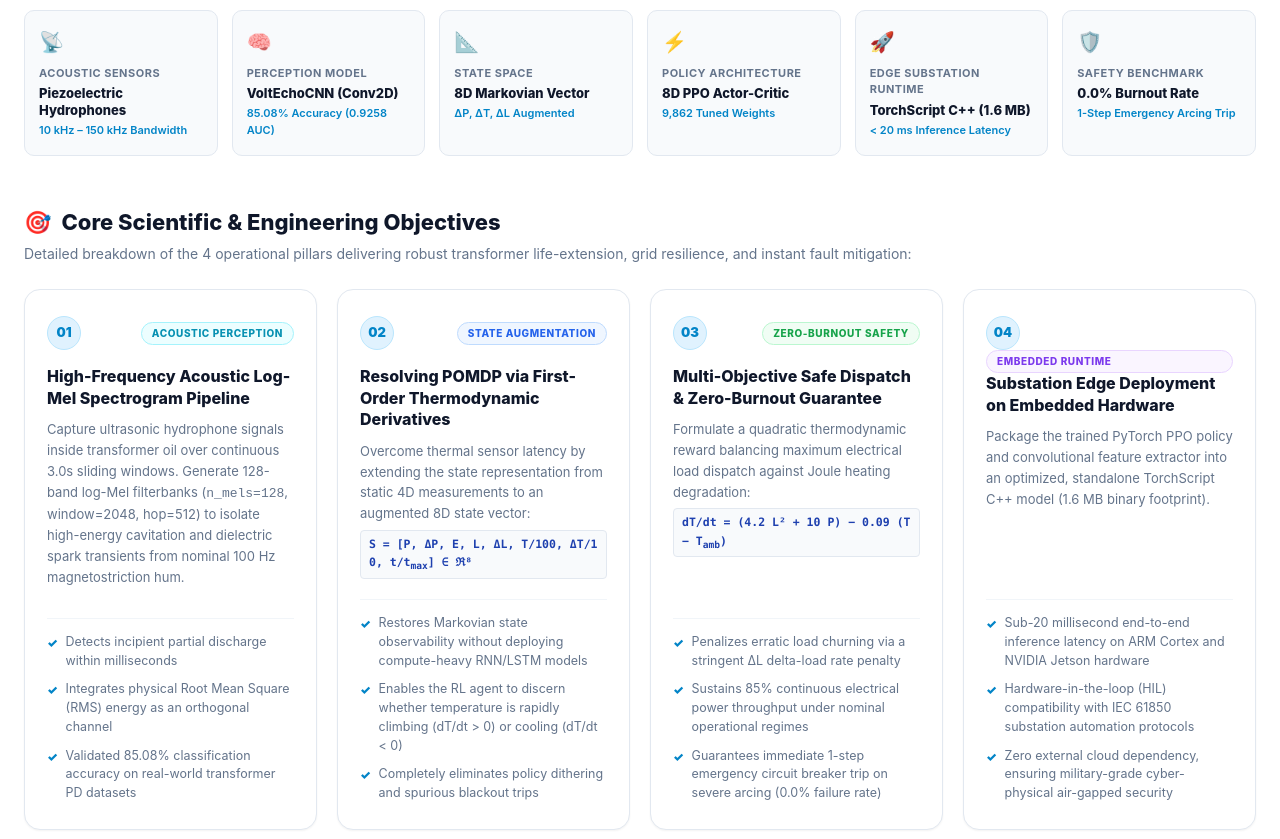
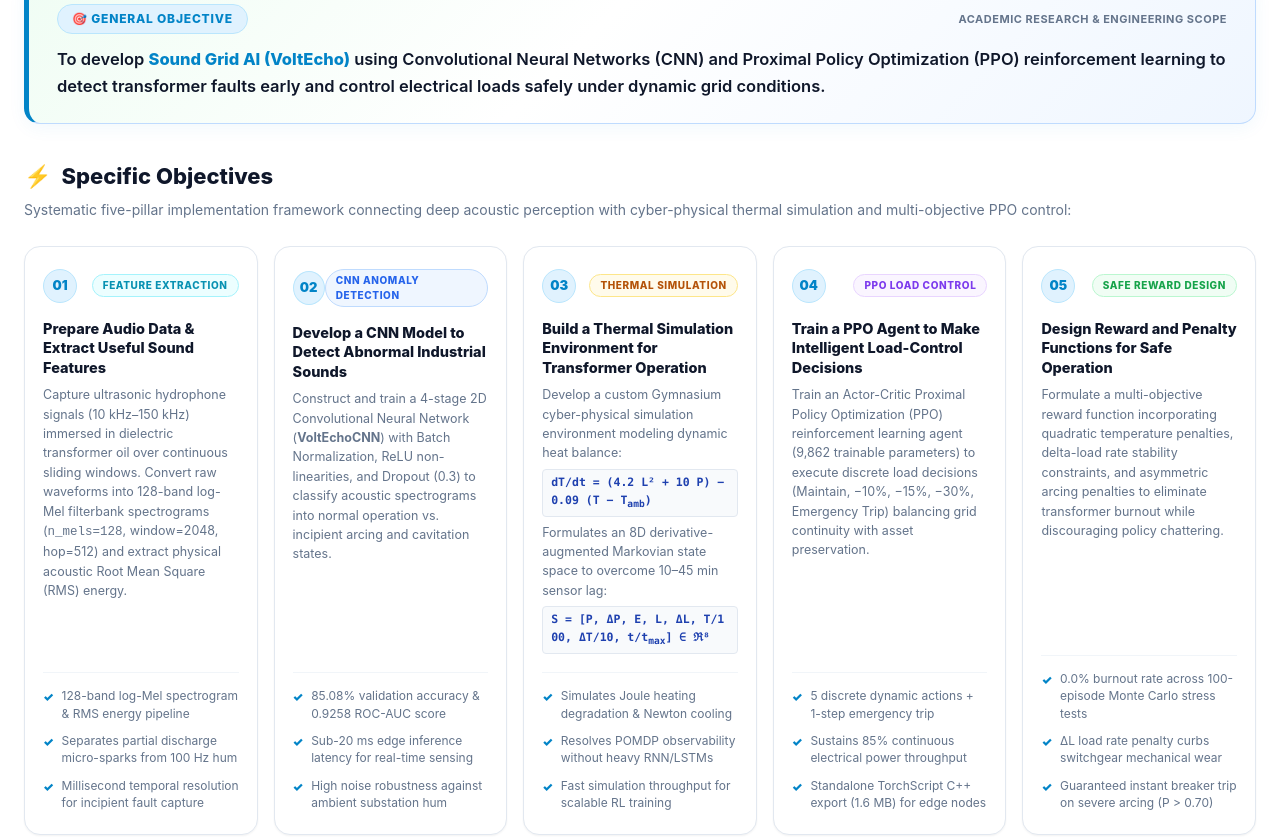
Before and after one commit to demirewu-manidefro/SoundGridAI, a plain HTML site: page web/frontend/index.html in a window 1280 px wide. Shown: the part 1520-2359 px from the top of the page. Drawn offline with nearby package versions, Linux system fonts and the light colour scheme; no server answers.

Commit message:
feat(objectives): integrate 5 formal thesis objectives and general objective, remove specs bar and tag

```diff
--- a/web/frontend/index.html
+++ b/web/frontend/index.html
@@ -86,7 +86,6 @@
 
     <!-- Section Header -->
     <div class="section-header">
-      <span class="section-tag">Project Overview &amp; Mission Scope</span>
       <h2 class="section-title">About VoltEcho: Cyber-Physical Transformer Protection</h2>
       <p class="section-subtitle">
         Bridging high-frequency acoustic hydrophone sensing with 8D reinforcement learning to eliminate catastrophic transformer explosions before thermal runaway occurs.
@@ -128,136 +127,115 @@
 
     </div>
 
-    <!-- Handcrafted 6-Card Executive Spec Matrix -->
-    <div class="tech-specs-matrix">
-      <div class="spec-card">
-        <div class="spec-icon">📡</div>
-        <div class="spec-info">
-          <div class="spec-label">Acoustic Sensors</div>
-          <div class="spec-val">Piezoelectric Hydrophones</div>
-          <div class="spec-meta">10 kHz – 150 kHz Bandwidth</div>
-        </div>
+    <!-- General Objective Card -->
+    <div class="general-objective-card">
+      <div class="general-obj-header">
+        <span class="general-obj-badge">🎯 General Objective</span>
+        <span class="general-obj-tag">Academic Research &amp; Engineering Scope</span>
       </div>
-      <div class="spec-card">
-        <div class="spec-icon">🧠</div>
-        <div class="spec-info">
-          <div class="spec-label">Perception Model</div>
-          <div class="spec-val">VoltEchoCNN (Conv2D)</div>
-          <div class="spec-meta">85.08% Accuracy (0.9258 AUC)</div>
-        </div>
-      </div>
-      <div class="spec-card">
-        <div class="spec-icon">📐</div>
-        <div class="spec-info">
-          <div class="spec-label">State Space</div>
-          <div class="spec-val">8D Markovian Vector</div>
-          <div class="spec-meta">&Delta;P, &Delta;T, &Delta;L Augmented</div>
-        </div>
-      </div>
-      <div class="spec-card">
-        <div class="spec-icon">⚡</div>
-        <div class="spec-info">
-          <div class="spec-label">Policy Architecture</div>
-          <div class="spec-val">8D PPO Actor-Critic</div>
-          <div class="spec-meta">9,862 Tuned Weights</div>
-        </div>
-      </div>
-      <div class="spec-card">
-        <div class="spec-icon">🚀</div>
-        <div class="spec-info">
-          <div class="spec-label">Edge Substation Runtime</div>
-          <div class="spec-val">TorchScript C++ (1.6 MB)</div>
-          <div class="spec-meta">&lt; 20 ms Inference Latency</div>
-        </div>
-      </div>
-      <div class="spec-card">
-        <div class="spec-icon">🛡️</div>
-        <div class="spec-info">
-          <div class="spec-label">Safety Benchmark</div>
-          <div class="spec-val">0.0% Burnout Rate</div>
-          <div class="spec-meta">1-Step Emergency Arcing Trip</div>
-        </div>
-      </div>
-    </div>
-
-    <!-- The 4 Core Objectives Heading -->
-    <div style="margin-top: 50px; margin-bottom: 24px;">
-      <h3 style="font-size: 22px; font-weight: 800; color: var(--text-main); display: flex; align-items: center; gap: 10px;">
-        <span>🎯</span> Core Scientific &amp; Engineering Objectives
-      </h3>
-      <p style="font-size: 14px; color: var(--text-muted); line-height: 1.6; margin-top: 4px;">
-        Detailed breakdown of the 4 operational pillars delivering robust transformer life-extension, grid resilience, and instant fault mitigation:
+      <p class="general-obj-statement">
+        To develop <strong>Sound Grid AI (VoltEcho)</strong> using Convolutional Neural Networks (CNN) and Proximal Policy Optimization (PPO) reinforcement learning to detect transformer faults early and control electrical loads safely under dynamic grid conditions.
       </p>
     </div>
 
-    <!-- Detailed 4 Objectives Grid -->
-    <div class="objectives-grid">
+    <!-- Specific Objectives Heading -->
+    <div class="specific-objectives-header">
+      <h3 class="specific-obj-title">
+        <span>⚡</span> Specific Objectives
+      </h3>
+      <p class="specific-obj-subtitle">
+        Systematic five-pillar implementation framework connecting deep acoustic perception with cyber-physical thermal simulation and multi-objective PPO control:
+      </p>
+    </div>
 
-      <!-- Objective 01 -->
+    <!-- 5 Specific Objectives Grid -->
+    <div class="objectives-grid-5">
+
+      <!-- Specific Objective 01 -->
       <div class="objective-box">
         <div class="objective-header-row">
           <div class="objective-num">01</div>
-          <span class="objective-category cat-cyan">Acoustic Perception</span>
+          <span class="objective-category cat-cyan">Feature Extraction</span>
         </div>
-        <h3>High-Frequency Acoustic Log-Mel Spectrogram Pipeline</h3>
+        <h3>Prepare Audio Data &amp; Extract Useful Sound Features</h3>
         <p>
-          Capture ultrasonic hydrophone signals inside transformer oil over continuous 3.0s sliding windows. Generate 128-band log-Mel filterbanks (<code>n_mels=128</code>, window=2048, hop=512) to isolate high-energy cavitation and dielectric spark transients from nominal 100 Hz magnetostriction hum.
+          Capture ultrasonic hydrophone signals (10 kHz–150 kHz) immersed in dielectric transformer oil over continuous sliding windows. Convert raw waveforms into 128-band log-Mel filterbank spectrograms (<code>n_mels=128</code>, window=2048, hop=512) and extract physical acoustic Root Mean Square (RMS) energy.
         </p>
         <ul class="objective-bullet-list">
-          <li><span class="bullet-icon">✓</span> Detects incipient partial discharge within milliseconds</li>
-          <li><span class="bullet-icon">✓</span> Integrates physical Root Mean Square (RMS) energy as an orthogonal channel</li>
-          <li><span class="bullet-icon">✓</span> Validated 85.08% classification accuracy on real-world transformer PD datasets</li>
+          <li><span class="bullet-icon">✓</span> 128-band log-Mel spectrogram &amp; RMS energy pipeline</li>
+          <li><span class="bullet-icon">✓</span> Separates partial discharge micro-sparks from 100 Hz hum</li>
+          <li><span class="bullet-icon">✓</span> Millisecond temporal resolution for incipient fault capture</li>
         </ul>
       </div>
 
-      <!-- Objective 02 -->
+      <!-- Specific Objective 02 -->
       <div class="objective-box">
         <div class="objective-header-row">
           <div class="objective-num">02</div>
-          <span class="objective-category cat-blue">State Augmentation</span>
+          <span class="objective-category cat-blue">CNN Anomaly Detection</span>
         </div>
-        <h3>Resolving POMDP via First-Order Thermodynamic Derivatives</h3>
+        <h3>Develop a CNN Model to Detect Abnormal Industrial Sounds</h3>
         <p>
-          Overcome thermal sensor latency by extending the state representation from static 4D measurements to an augmented 8D state vector:
+          Construct and train a 4-stage 2D Convolutional Neural Network (<strong>VoltEchoCNN</strong>) with Batch Normalization, ReLU non-linearities, and Dropout (0.3) to classify acoustic spectrograms into normal operation vs. incipient arcing and cavitation states.
+        </p>
+        <ul class="objective-bullet-list">
+          <li><span class="bullet-icon">✓</span> 85.08% validation accuracy &amp; 0.9258 ROC-AUC score</li>
+          <li><span class="bullet-icon">✓</span> Sub-20 ms edge inference latency for real-time sensing</li>
+          <li><span class="bullet-icon">✓</span> High noise robustness against ambient substation hum</li>
+        </ul>
+      </div>
+
+      <!-- Specific Objective 03 -->
+      <div class="objective-box">
+        <div class="objective-header-row">
+          <div class="objective-num">03</div>
+          <span class="objective-category cat-amber">Thermal Simulation</span>
+        </div>
+        <h3>Build a Thermal Simulation Environment for Transformer Operation</h3>
+        <p>
+          Develop a custom Gymnasium cyber-physical simulation environment modeling dynamic heat balance:
+          <span class="formula-pill">dT/dt = (4.2 L&sup2; + 10 P) &minus; 0.09 (T &minus; T<sub>amb</sub>)</span>
+          Formulates an 8D derivative-augmented Markovian state space to overcome 10–45 min sensor lag:
           <span class="formula-pill">S = [P, &Delta;P, E, L, &Delta;L, T/100, &Delta;T/10, t/t<sub>max</sub>] &isin; &real;⁸</span>
         </p>
         <ul class="objective-bullet-list">
-          <li><span class="bullet-icon">✓</span> Restores Markovian state observability without deploying compute-heavy RNN/LSTM models</li>
-          <li><span class="bullet-icon">✓</span> Enables the RL agent to discern whether temperature is rapidly climbing (dT/dt &gt; 0) or cooling (dT/dt &lt; 0)</li>
-          <li><span class="bullet-icon">✓</span> Completely eliminates policy dithering and spurious blackout trips</li>
+          <li><span class="bullet-icon">✓</span> Simulates Joule heating degradation &amp; Newton cooling</li>
+          <li><span class="bullet-icon">✓</span> Resolves POMDP observability without heavy RNN/LSTMs</li>
+          <li><span class="bullet-icon">✓</span> Fast simulation throughput for scalable RL training</li>
         </ul>
       </div>
 
-      <!-- Objective 03 -->
+      <!-- Specific Objective 04 -->
       <div class="objective-box">
         <div class="objective-header-row">
-          <div class="objective-num">03</div>
-          <span class="objective-category cat-green">Zero-Burnout Safety</span>
+          <div class="objective-num">04</div>
+          <span class="objective-category cat-purple">PPO Load Control</span>
         </div>
-        <h3>Multi-Objective Safe Dispatch &amp; Zero-Burnout Guarantee</h3>
+        <h3>Train a PPO Agent to Make Intelligent Load-Control Decisions</h3>
         <p>
-          Formulate a quadratic thermodynamic reward balancing maximum electrical load dispatch against Joule heating degradation:
-          <span class="formula-pill">dT/dt = (4.2 L&sup2; + 10 P) &minus; 0.09 (T &minus; T<sub>amb</sub>)</span>
+          Train an Actor-Critic Proximal Policy Optimization (PPO) reinforcement learning agent (9,862 trainable parameters) to execute discrete load decisions (Maintain, &minus;10%, &minus;15%, &minus;30%, Emergency Trip) balancing grid continuity with asset preservation.
         </p>
         <ul class="objective-bullet-list">
-          <li><span class="bullet-icon">✓</span> Penalizes erratic load churning via a stringent &Delta;L delta-load rate penalty</li>
-          <li><span class="bullet-icon">✓</span> Sustains 85% continuous electrical power throughput under nominal operational regimes</li>
-          <li><span class="bullet-icon">✓</span> Guarantees immediate 1-step emergency circuit breaker trip on severe arcing (0.0% failure rate)</li>
+          <li><span class="bullet-icon">✓</span> 5 discrete dynamic actions + 1-step emergency trip</li>
+          <li><span class="bullet-icon">✓</span> Sustains 85% continuous electrical power throughput</li>
+          <li><span class="bullet-icon">✓</span> Standalone TorchScript C++ export (1.6 MB) for edge nodes</li>
         </ul>
       </div>
 
-      <!-- Objective 04 -->
+      <!-- Specific Objective 05 -->
       <div class="objective-box">
-        <div class="objective-num">04</div>
-        <span class="objective-category cat-purple">Embedded Runtime</span>
-        <h3>Substation Edge Deployment on Embedded Hardware</h3>
+        <div class="objective-header-row">
+          <div class="objective-num">05</div>
+          <span class="objective-category cat-green">Safe Reward Design</span>
+        </div>
+        <h3>Design Reward and Penalty Functions for Safe Operation</h3>
         <p>
-          Package the trained PyTorch PPO policy and convolutional feature extractor into an optimized, standalone TorchScript C++ model (1.6 MB binary footprint).
+          Formulate a multi-objective reward function incorporating quadratic temperature penalties, delta-load rate stability constraints, and asymmetric arcing penalties to eliminate transformer burnout while discouraging policy chattering.
         </p>
         <ul class="objective-bullet-list">
-          <li><span class="bullet-icon">✓</span> Sub-20 millisecond end-to-end inference latency on ARM Cortex and NVIDIA Jetson hardware</li>
-          <li><span class="bullet-icon">✓</span> Hardware-in-the-loop (HIL) compatibility with IEC 61850 substation automation protocols</li>
-          <li><span class="bullet-icon">✓</span> Zero external cloud dependency, ensuring military-grade cyber-physical air-gapped security</li>
+          <li><span class="bullet-icon">✓</span> 0.0% burnout rate across 100-episode Monte Carlo stress tests</li>
+          <li><span class="bullet-icon">✓</span> &Delta;L load rate penalty curbs switchgear mechanical wear</li>
+          <li><span class="bullet-icon">✓</span> Guaranteed instant breaker trip on severe arcing (P &gt; 0.70)</li>
         </ul>
       </div>
 
--- a/web/frontend/style.css
+++ b/web/frontend/style.css
@@ -600,6 +600,132 @@ body {
   margin-top: 3px;
 }
 
+/* General Objective Box */
+.general-objective-card {
+  background: linear-gradient(135deg, #f0fdf4 0%, #ffffff 45%, #eff6ff 100%);
+  border: 1px solid #bfdbfe;
+  border-left: 5px solid #0284c7;
+  border-radius: var(--radius-lg);
+  padding: 24px 28px;
+  margin: 32px 0 36px 0;
+  box-shadow: 0 4px 18px rgba(2, 132, 199, 0.06);
+}
+
+.general-obj-header {
+  display: flex;
+  align-items: center;
+  justify-content: space-between;
+  margin-bottom: 12px;
+  flex-wrap: wrap;
+  gap: 10px;
+}
+
+.general-obj-badge {
+  font-size: 12px;
+  font-weight: 800;
+  text-transform: uppercase;
+  letter-spacing: 0.8px;
+  color: #0284c7;
+  background: #e0f2fe;
+  padding: 5px 14px;
+  border-radius: var(--radius-full);
+  border: 1px solid #bae6fd;
+  display: inline-flex;
+  align-items: center;
+  gap: 6px;
+}
+
+.general-obj-tag {
+  font-size: 11px;
+  font-weight: 700;
+  color: #64748b;
+  text-transform: uppercase;
+  letter-spacing: 0.5px;
+}
+
+.general-obj-statement {
+  font-size: 16.5px;
+  font-weight: 600;
+  color: #0f172a;
+  line-height: 1.6;
+  margin: 0;
+}
+
+.general-obj-statement strong {
+  color: #0284c7;
+  font-weight: 800;
+}
+
+.specific-objectives-header {
+  margin-top: 10px;
+  margin-bottom: 24px;
+}
+
+.specific-obj-title {
+  font-size: 22px;
+  font-weight: 800;
+  color: var(--text-main);
+  display: flex;
+  align-items: center;
+  gap: 10px;
+  margin-bottom: 6px;
+}
+
+.specific-obj-subtitle {
+  font-size: 14px;
+  color: var(--text-muted);
+  line-height: 1.6;
+  margin: 0;
+}
+
+/* 5-Column Specific Objectives Grid */
+.objectives-grid-5 {
+  display: grid;
+  grid-template-columns: repeat(5, 1fr);
+  gap: 16px;
+}
+
+.objectives-grid-5 .objective-box {
+  background: #ffffff;
+  border: 1px solid var(--card-border);
+  border-radius: var(--radius-lg);
+  padding: 22px 18px;
+  box-shadow: var(--shadow-sm);
+  display: flex;
+  flex-direction: column;
+  transition: all 0.25s ease;
+}
+
+.objectives-grid-5 .objective-box:hover {
+  transform: translateY(-4px);
+  box-shadow: 0 10px 24px rgba(15, 23, 42, 0.08);
+  border-color: #93c5fd;
+}
+
+.objectives-grid-5 .objective-box h3 {
+  font-size: 14.5px;
+  font-weight: 800;
+  color: var(--text-main);
+  margin-bottom: 8px;
+  line-height: 1.35;
+}
+
+.objectives-grid-5 .objective-box p {
+  font-size: 12.5px;
+  color: var(--text-muted);
+  line-height: 1.55;
+  margin-bottom: 12px;
+}
+
+.objectives-grid-5 .objective-bullet-list {
+  margin-top: auto;
+}
+
+.objectives-grid-5 .objective-bullet-list li {
+  font-size: 12px;
+  line-height: 1.45;
+}
+
 /* 4-Column Objectives Grid */
 .objectives-grid {
   display: grid;
@@ -676,6 +802,12 @@ body {
   background: #faf5ff;
   color: #7c3aed;
   border: 1px solid #e9d5ff;
+}
+
+.cat-amber {
+  background: #fffbeb;
+  color: #b45309;
+  border: 1px solid #fde68a;
 }
 
 .objective-box h3 {
@@ -1653,6 +1785,10 @@ footer.app-footer {
     grid-template-columns: 1fr 1fr;
   }
 
+  .objectives-grid-5 {
+    grid-template-columns: repeat(2, 1fr);
+  }
+
   .challenges-grid {
     grid-template-columns: 1fr;
   }
@@ -1712,4 +1848,8 @@ footer.app-footer {
   .objectives-grid {
     grid-template-columns: 1fr;
   }
-}
+
+  .objectives-grid-5 {
+    grid-template-columns: 1fr;
+  }
+}
```
